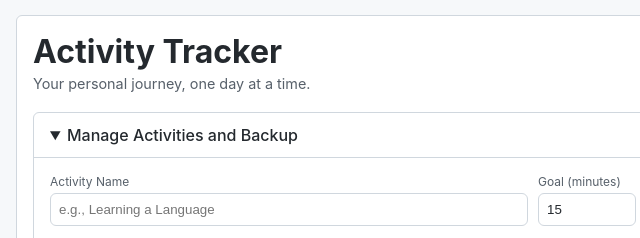
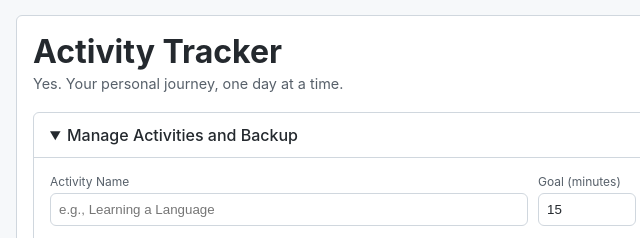
Before and after one commit to xdev23/activity-tracker-html, a plain HTML site: page index-sw.html in a window 1280 px wide. Shown: the top 238 px of the page, 99-739 px from the left. Drawn offline with Linux system fonts and the light colour scheme.

Commit message:
Update index-sw.html

```diff
--- a/index-sw.html
+++ b/index-sw.html
@@ -410,7 +410,7 @@
                     <button data-action="toggle-theme" class="btn" style="font-size: 12px;">Toggle Theme</button>
                 </div>
             </h1>
-            <p class="tagline">Your personal journey, one day at a time.</p>
+            <p class="tagline">Yes. Your personal journey, one day at a time.</p>
 
             <details id="manage-activities-section">
                 <summary>Manage Activities and Backup</summary>
```
